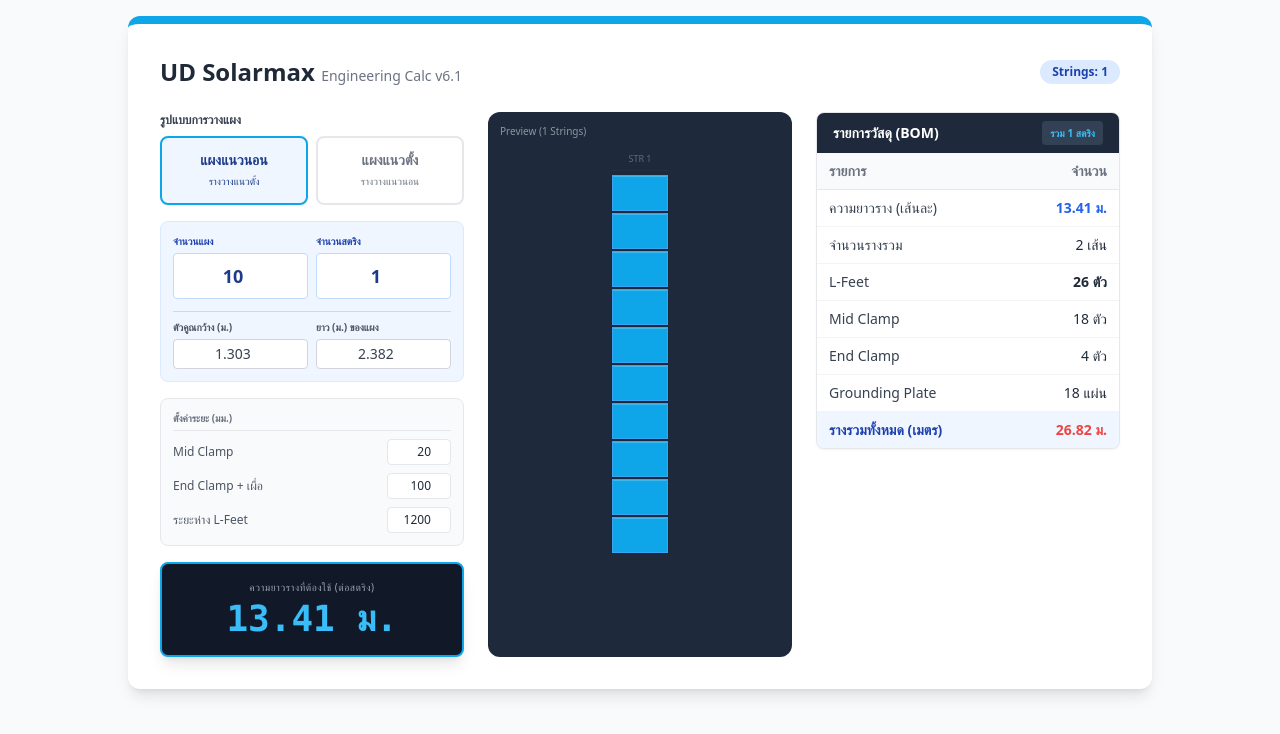
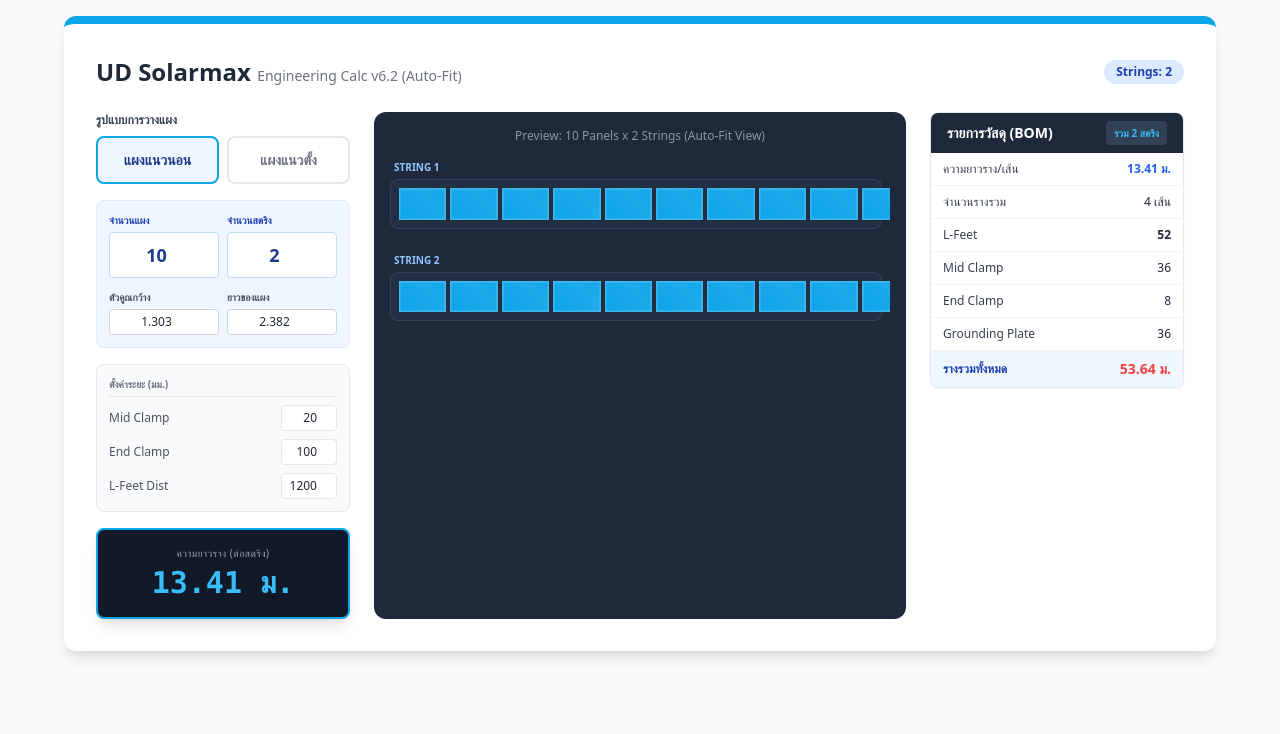
Before and after one commit to udsolarmax/udsolarmax_pv_calulation, a React (Create React App) app: page / in a window 1280 px wide. Shown: the top 734 px of the page. Built offline with nearby package versions, Linux system fonts and the light colour scheme.

Commit message:
Update App.js

```diff
--- a/src/App.js
+++ b/src/App.js
@@ -1,28 +1,28 @@
 import React, { useState } from 'react';
 
 export default function App() {
-  // --- 1. ตั้งค่าตัวแปรหลัก (Main Specs) ---
+  // --- 1. ตั้งค่าตัวแปรหลัก ---
   const [mode, setMode] = useState('landscape');
   const [panels, setPanels] = useState(10);
-  const [strings, setStrings] = useState(1);
+  const [strings, setStrings] = useState(2);
 
-  // สเปคแผง (แก้ไขได้)
+  // สเปคแผง
   const [panelWidth, setPanelWidth] = useState(1.303);
   const [panelLength, setPanelLength] = useState(2.382);
 
-  // --- 2. Advanced Settings (หน่วยเป็น มม.) ---
+  // --- 2. Advanced Settings ---
   const [midClamp, setMidClamp] = useState(20);
   const [endClamp, setEndClamp] = useState(100);
   const [lFeetDist, setLFeetDist] = useState(1200);
 
-  // --- 3. สูตรคำนวณ (Calculation Logic) ---
+  // --- 3. สูตรคำนวณ ---
   const panelsLength = panels * panelWidth;
   const gapLengthMm = ((panels > 0 ? panels - 1 : 0) * midClamp) + (endClamp * 2);
   const gapLengthM = gapLengthMm / 1000;
 
   const railLengthPerString = panelsLength + gapLengthM;
 
-  // B. คำนวณ BOM (คูณจำนวนสตริง)
+  // B. คำนวณ BOM
   const totalRailCount = 2 * strings;
 
   const lFeetPerRail = Math.ceil((railLengthPerString * 1000) / lFeetDist) + 1;
@@ -38,24 +38,22 @@ export default function App() {
     <div className="min-h-screen bg-gray-50 flex flex-col items-center p-4 font-sans text-gray-800">
 
       {/* Header */}
-      <div className="bg-white p-4 md:p-8 rounded-xl shadow-lg w-full max-w-5xl border-t-8 border-[#0ea5e9]">
+      <div className="bg-white p-4 md:p-8 rounded-xl shadow-lg w-full max-w-6xl border-t-8 border-[#0ea5e9]">
         <div className="flex flex-col md:flex-row justify-between items-center mb-6">
-          <h1 className="text-xl md:text-2xl font-bold text-gray-800 text-center md:text-left">
-            UD Solarmax <span className="block md:inline text-xs md:text-sm font-normal text-gray-500">Engineering Calc v6.1</span>
+          <h1 className="text-xl md:text-2xl font-bold text-gray-800">
+            UD Solarmax <span className="block md:inline text-xs md:text-sm font-normal text-gray-500">Engineering Calc v6.2 (Auto-Fit)</span>
           </h1>
-          <div className="mt-2 md:mt-0">
-             <div className="px-3 py-1 bg-blue-100 text-blue-800 rounded-full text-xs font-bold">
-               Strings: {strings}
-             </div>
+          <div className="mt-2 md:mt-0 px-3 py-1 bg-blue-100 text-blue-800 rounded-full text-xs font-bold">
+             Strings: {strings}
           </div>
         </div>
 
         <div className="grid grid-cols-1 lg:grid-cols-12 gap-6">
 
-          {/* --- ฝั่งซ้าย: Control Panel (4/12) --- */}
-          <div className="lg:col-span-4 space-y-4">
+          {/* --- ฝั่งซ้าย: Control Panel (3/12) --- */}
+          <div className="lg:col-span-3 space-y-4">
 
-            {/* 1. Mode Selection */}
+            {/* Mode */}
             <div>
               <label className="block text-gray-700 text-xs font-bold mb-2">รูปแบบการวางแผง</label>
               <div className="grid grid-cols-2 gap-2">
@@ -67,7 +65,7 @@ export default function App() {
                     : "border-gray-200 text-gray-500"
                   }`}
                 >
-                  แผงแนวนอน<br/><span className="text-[10px] font-normal">รางวางแนวตั้ง</span>
+                  แผงแนวนอน
                 </button>
                 <button
                   onClick={() => setMode('portrait')}
@@ -77,165 +75,103 @@ export default function App() {
                     : "border-gray-200 text-gray-500"
                   }`}
                 >
-                  แผงแนวตั้ง<br/><span className="text-[10px] font-normal">รางวางแนวนอน</span>
+                  แผงแนวตั้ง
                 </button>
               </div>
             </div>
 
-            {/* 2. Main Inputs */}
+            {/* Inputs */}
             <div className="bg-blue-50 p-3 rounded-lg border border-blue-100 space-y-3">
-
               <div className="grid grid-cols-2 gap-2">
                 <div>
                   <label className="block text-[10px] text-blue-800 uppercase font-bold">จำนวนแผง</label>
-                  <input
-                    type="number"
-                    value={panels}
-                    onChange={(e) => setPanels(Number(e.target.value))}
-                    className="w-full mt-1 border border-blue-200 rounded px-2 py-2 text-lg font-bold text-blue-900 text-center"
-                  />
+                  <input type="number" value={panels} onChange={(e) => setPanels(Number(e.target.value))} className="w-full mt-1 border border-blue-200 rounded px-2 py-2 text-lg font-bold text-blue-900 text-center" />
                 </div>
                 <div>
                   <label className="block text-[10px] text-blue-800 uppercase font-bold">จำนวนสตริง</label>
-                  <input
-                    type="number"
-                    value={strings}
-                    onChange={(e) => setStrings(Number(e.target.value))}
-                    className="w-full mt-1 border border-blue-200 rounded px-2 py-2 text-lg font-bold text-blue-900 text-center"
-                  />
+                  <input type="number" value={strings} onChange={(e) => setStrings(Number(e.target.value))} className="w-full mt-1 border border-blue-200 rounded px-2 py-2 text-lg font-bold text-blue-900 text-center" />
                 </div>
               </div>
-
-              <div className="border-t border-blue-200 pt-2 grid grid-cols-2 gap-2">
+              <div className="grid grid-cols-2 gap-2">
                  <div>
-                    <label className="block text-[10px] text-gray-600 uppercase font-bold">ตัวคูณกว้าง (ม.)</label>
-                    <input
-                      type="number"
-                      step="0.001"
-                      value={panelWidth}
-                      onChange={(e) => setPanelWidth(Number(e.target.value))}
-                      className="w-full mt-1 bg-white border border-gray-300 rounded px-2 py-1 text-gray-700 text-center text-sm"
-                    />
+                    <label className="block text-[10px] text-gray-600 uppercase font-bold">ตัวคูณกว้าง</label>
+                    <input type="number" step="0.001" value={panelWidth} onChange={(e) => setPanelWidth(Number(e.target.value))} className="w-full mt-1 bg-white border border-gray-300 rounded px-1 py-1 text-center text-xs" />
                  </div>
                  <div>
-                    <label className="block text-[10px] text-gray-600 uppercase font-bold">ยาว (ม.) ของแผง</label>
-                    <input
-                      type="number"
-                      step="0.001"
-                      value={panelLength}
-                      onChange={(e) => setPanelLength(Number(e.target.value))}
-                      className="w-full mt-1 bg-white border border-gray-300 rounded px-2 py-1 text-gray-700 text-center text-sm"
-                    />
+                    <label className="block text-[10px] text-gray-600 uppercase font-bold">ยาวของแผง</label>
+                    <input type="number" step="0.001" value={panelLength} onChange={(e) => setPanelLength(Number(e.target.value))} className="w-full mt-1 bg-white border border-gray-300 rounded px-1 py-1 text-center text-xs" />
                  </div>
               </div>
             </div>
 
-            {/* 3. Advanced Settings */}
+             {/* Settings */}
             <div className="bg-gray-50 p-3 rounded-lg border border-gray-200 space-y-2">
               <h3 className="text-[10px] font-bold text-gray-500 uppercase border-b pb-1 mb-1">ตั้งค่าระยะ (มม.)</h3>
-              <div className="flex justify-between items-center">
-                <label className="text-xs text-gray-600">Mid Clamp</label>
-                <input type="number" value={midClamp} onChange={(e) => setMidClamp(Number(e.target.value))} className="w-16 border rounded px-1 py-1 text-right text-xs" />
-              </div>
-              <div className="flex justify-between items-center">
-                <label className="text-xs text-gray-600">End Clamp + เผื่อ</label>
-                <input type="number" value={endClamp} onChange={(e) => setEndClamp(Number(e.target.value))} className="w-16 border rounded px-1 py-1 text-right text-xs" />
-              </div>
-              <div className="flex justify-between items-center">
-                <label className="text-xs text-gray-600">ระยะห่าง L-Feet</label>
-                <input type="number" value={lFeetDist} onChange={(e) => setLFeetDist(Number(e.target.value))} className="w-16 border rounded px-1 py-1 text-right text-xs" />
-              </div>
+              <div className="flex justify-between items-center"><label className="text-xs text-gray-600">Mid Clamp</label><input type="number" value={midClamp} onChange={(e) => setMidClamp(Number(e.target.value))} className="w-14 border rounded px-1 py-1 text-right text-xs" /></div>
+              <div className="flex justify-between items-center"><label className="text-xs text-gray-600">End Clamp</label><input type="number" value={endClamp} onChange={(e) => setEndClamp(Number(e.target.value))} className="w-14 border rounded px-1 py-1 text-right text-xs" /></div>
+              <div className="flex justify-between items-center"><label className="text-xs text-gray-600">L-Feet Dist</label><input type="number" value={lFeetDist} onChange={(e) => setLFeetDist(Number(e.target.value))} className="w-14 border rounded px-1 py-1 text-right text-xs" /></div>
             </div>
 
-            {/* Result Box */}
             <div className="bg-gray-900 text-white p-4 rounded-lg text-center shadow-lg border-2 border-[#0ea5e9]">
-              <p className="text-[10px] text-gray-400 uppercase tracking-wider mb-1">ความยาวรางที่ต้องใช้ (ต่อสตริง)</p>
-              <div className="text-3xl md:text-4xl font-mono font-bold text-[#38bdf8]">
-                {railLengthPerString.toFixed(2)} ม.
-              </div>
+              <p className="text-[10px] text-gray-400 uppercase tracking-wider mb-1">ความยาวราง (ต่อสตริง)</p>
+              <div className="text-3xl font-mono font-bold text-[#38bdf8]">{railLengthPerString.toFixed(2)} ม.</div>
             </div>
-
           </div>
 
-          {/* --- ฝั่งขวา: Visualization (4/12) --- */}
-          <div className="lg:col-span-4 bg-slate-800 rounded-xl p-4 flex flex-col items-center justify-start relative min-h-[300px] overflow-hidden">
-             <div className="absolute top-3 left-3 text-[10px] text-white opacity-50">Preview ({strings} Strings)</div>
+          {/* --- ตรงกลาง: Visualization (6/12) --- */}
+          <div className="lg:col-span-6 bg-slate-800 rounded-xl p-4 flex flex-col relative min-h-[400px]">
+             <div className="text-xs text-white opacity-50 mb-4 text-center">Preview: {panels} Panels x {strings} Strings (Auto-Fit View)</div>
 
-             {/* Render Loop for Strings */}
-             <div className="flex flex-col gap-4 w-full items-center overflow-y-auto max-h-[500px] py-6 px-2">
+             {/* Container หลัก: เรียงสตริงลงแนวตั้ง (Flex-Col) */}
+             <div className="flex flex-col gap-6 w-full h-full overflow-y-auto pr-2">
                 {[...Array(strings > 0 ? strings : 1)].map((_, s) => (
-                  <div key={s} className="relative group flex flex-col items-center">
-                    <div className="text-[9px] text-white opacity-30 mb-1 w-full text-center border-b border-white/10 pb-1">STR {s+1}</div>
+                  <div key={s} className="w-full">
+                    {/* Label ชื่อสตริง */}
+                    <div className="text-[10px] text-blue-300 mb-1 ml-1 font-bold">STRING {s+1}</div>
 
-                    {/* --- ส่วนแสดงผลรูปภาพ (แก้ไขขนาดที่นี่) --- */}
-                    <div className={`transition-all duration-300 flex gap-[2px] items-center justify-center ${
-                        mode === 'landscape' ? 'flex-col' : 'flex-row flex-wrap max-w-full'
-                      }`}>
+                    {/* Container แผง: เรียงแผงไปทางขวาเสมอ (Flex-Row) */}
+                    <div className="flex flex-row w-full bg-slate-700/30 p-2 rounded-lg border border-slate-600/50 items-center justify-start gap-px md:gap-1">
                         {[...Array(panels > 0 ? panels : 0)].map((_, i) => (
                           <div
                             key={i}
-                            className={`bg-[#0ea5e9] border border-blue-400/50 shadow-sm relative shrink-0 ${
-                              // *** ปรับขนาดแผงให้เล็กลงตามที่ขอ (Mobile Friendly) ***
-                              mode === 'landscape'
-                              ? 'w-14 h-9'   // แนวนอน (เดิม w-24 h-16) -> เล็กลง ~40%
-                              : 'w-7 h-14'   // แนวตั้ง (เดิม w-12 h-24) -> เล็กลง ~40%
-                            }`}
+                            // --- Logic Auto-Resize ---
+                            // 1. ความกว้าง = 100% หาร จำนวนแผง (เพื่อให้เต็มบรรทัดพอดี)
+                            // 2. Max-Width = ล็อคไม่ให้ใหญ่เกินไปถ้าแผงน้อย
+                            // 3. Aspect Ratio = กำหนดรูปทรง (3/2 = แนวนอน, 2/3 = แนวตั้ง)
+                            style={{
+                                width: `${100 / panels}%`,
+                                maxWidth: '100px',
+                                aspectRatio: mode === 'landscape' ? '3/2' : '2/3'
+                            }}
+                            className="bg-[#0ea5e9] border border-white/20 shadow-sm relative shrink-0 transition-all hover:bg-blue-400"
                           >
-                            <div className="absolute inset-0 grid grid-cols-1 gap-px opacity-20 bg-transparent">
-                              <div className="border-t border-white h-full"></div>
-                            </div>
+                            {/* Grid Line Effect */}
+                            <div className="absolute inset-0 opacity-20 bg-[linear-gradient(45deg,transparent_25%,rgba(255,255,255,0.3)_50%,transparent_75%,transparent_100%)] bg-[length:250%_250%,100%_100%]"></div>
+                            <div className="absolute inset-0 border-[0.5px] border-white/10"></div>
                           </div>
                         ))}
                     </div>
-
                   </div>
                 ))}
              </div>
           </div>
 
-          {/* --- ฝั่งขวาสุด: BOM (4/12) --- */}
-          <div className="lg:col-span-4 space-y-4">
+          {/* --- ฝั่งขวาสุด: BOM (3/12) --- */}
+          <div className="lg:col-span-3 space-y-4">
              <div className="bg-white rounded-lg border border-gray-200 shadow-sm overflow-hidden">
                 <div className="bg-[#1e293b] text-white px-4 py-2 text-sm font-bold flex justify-between items-center">
                    <span>รายการวัสดุ (BOM)</span>
                    <span className="text-[#38bdf8] text-[10px] bg-slate-700 px-2 py-0.5 rounded">รวม {strings} สตริง</span>
                 </div>
-                <table className="w-full text-xs md:text-sm text-left">
-                   <thead className="bg-gray-50 text-gray-500 font-medium border-b">
-                      <tr>
-                         <th className="px-3 py-2">รายการ</th>
-                         <th className="px-3 py-2 text-right">จำนวน</th>
-                      </tr>
-                   </thead>
+                <table className="w-full text-xs text-left">
                    <tbody className="divide-y divide-gray-100">
-                      <tr>
-                         <td className="px-3 py-2 text-gray-700">ความยาวราง (เส้นละ)</td>
-                         <td className="px-3 py-2 text-right font-bold text-blue-600">{railLengthPerString.toFixed(2)} ม.</td>
-                      </tr>
-                      <tr>
-                         <td className="px-3 py-2 text-gray-700">จำนวนรางรวม</td>
-                         <td className="px-3 py-2 text-right">{totalRailCount} เส้น</td>
-                      </tr>
-                      <tr>
-                         <td className="px-3 py-2 text-gray-700">L-Feet</td>
-                         <td className="px-3 py-2 text-right font-bold">{totalLFeet} ตัว</td>
-                      </tr>
-                      <tr>
-                         <td className="px-3 py-2 text-gray-700">Mid Clamp</td>
-                         <td className="px-3 py-2 text-right">{totalMidClamp} ตัว</td>
-                      </tr>
-                      <tr>
-                         <td className="px-3 py-2 text-gray-700">End Clamp</td>
-                         <td className="px-3 py-2 text-right">{totalEndClamp} ตัว</td>
-                      </tr>
-                      <tr>
-                         <td className="px-3 py-2 text-gray-700">Grounding Plate</td>
-                         <td className="px-3 py-2 text-right">{totalMidClamp} แผ่น</td>
-                      </tr>
-                      <tr className="bg-blue-50">
-                         <td className="px-3 py-2 text-blue-800 font-bold">รางรวมทั้งหมด (เมตร)</td>
-                         <td className="px-3 py-2 text-right font-bold text-red-500 text-sm">{(railLengthPerString * totalRailCount).toFixed(2)} ม.</td>
-                      </tr>
+                      <tr><td className="px-3 py-2 text-gray-700">ความยาวราง/เส้น</td><td className="px-3 py-2 text-right font-bold text-blue-600">{railLengthPerString.toFixed(2)} ม.</td></tr>
+                      <tr><td className="px-3 py-2 text-gray-700">จำนวนรางรวม</td><td className="px-3 py-2 text-right">{totalRailCount} เส้น</td></tr>
+                      <tr><td className="px-3 py-2 text-gray-700">L-Feet</td><td className="px-3 py-2 text-right font-bold">{totalLFeet}</td></tr>
+                      <tr><td className="px-3 py-2 text-gray-700">Mid Clamp</td><td className="px-3 py-2 text-right">{totalMidClamp}</td></tr>
+                      <tr><td className="px-3 py-2 text-gray-700">End Clamp</td><td className="px-3 py-2 text-right">{totalEndClamp}</td></tr>
+                      <tr><td className="px-3 py-2 text-gray-700">Grounding Plate</td><td className="px-3 py-2 text-right">{totalMidClamp}</td></tr>
+                      <tr className="bg-blue-50"><td className="px-3 py-2 text-blue-800 font-bold">รางรวมทั้งหมด</td><td className="px-3 py-2 text-right font-bold text-red-500 text-sm">{(railLengthPerString * totalRailCount).toFixed(2)} ม.</td></tr>
                    </tbody>
                 </table>
              </div>
```
